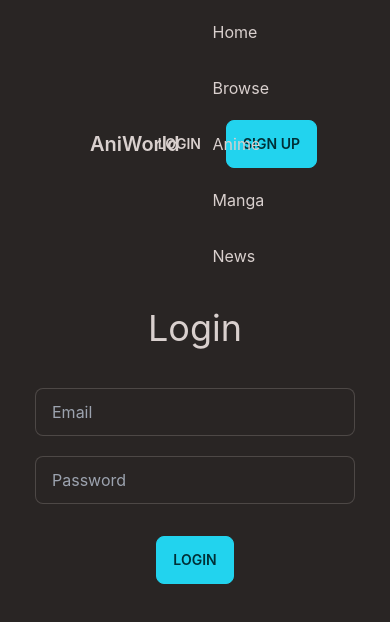
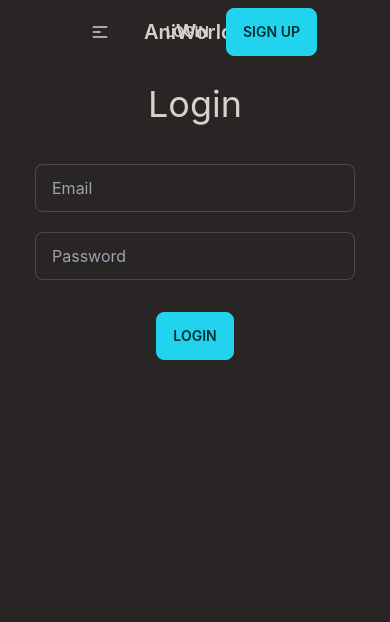
Before and after one commit to MrManilex/aniworld-front-end, a React (Create React App) app: page /login in a window 390 px wide. Shown: the top 622 px of the page. Built offline with nearby package versions, Linux system fonts and the light colour scheme.

Commit message:
refactor to make navbar mobile responsive

```diff
--- a/src/components/Navbar/Navbar.jsx
+++ b/src/components/Navbar/Navbar.jsx
@@ -6,7 +6,29 @@
     return (
         <div className="navbar bg-base-100 w-8/12 m-auto">
             <div className="navbar-start">
+                <div className="dropdown">
+                    <label tabIndex={0} className="btn btn-ghost lg:hidden">
+                        <svg xmlns="http://www.w3.org/2000/svg" className="h-5 w-5" fill="none" viewBox="0 0 24 24" stroke="currentColor"><path strokeLinecap="round" strokeLinejoin="round" strokeWidth="2" d="M4 6h16M4 12h8m-8 6h16" /></svg>
+                    </label>
+                    <ul tabIndex={0} className="menu menu-compact dropdown-content mt-3 p-2 shadow bg-base-100 rounded-box w-52">
+                        <li><Link to="/home">Home</Link></li>
+                        <li tabIndex={0}>
+                            <Link to='' className="justify-between">
+                                Search
+                                <svg className="fill-current" xmlns="http://www.w3.org/2000/svg" width="24" height="24" viewBox="0 0 24 24"><path d="M8.59,16.58L13.17,12L8.59,7.41L10,6L16,12L10,18L8.59,16.58Z" /></svg>
+                            </Link>
+                            <ul className="p-2">
+                                <li><Link to="/search/anime">Anime</Link></li>
+                                <li><Link to="/search/manga" style={{ pointerEvents: 'none' }}>Manga</Link></li>
+                            </ul>
+                        </li>
+                        <li><Link to="/browse" style={{ pointerEvents: 'none' }}>Browse</Link></li>
+                        <li><Link to="/news">News</Link></li>
+                    </ul>
+                </div>
                 <Link to="/home" className="btn btn-ghost normal-case text-xl">AniWorld</Link>
+            </div>
+            <div className='navbar-center hidden lg:flex'>
                 <ul className='menu menu-horizontal p-0 gap-2'>
                     <li><Link to="/home">Home</Link></li>
                     <li><Link to="/browse" style={{ pointerEvents: 'none' }}>Browse</Link></li>
@@ -15,7 +37,7 @@
                     <li><Link to="/news">News</Link></li>
                 </ul>
             </div>
-            <div className="flex-none gap-2 navbar-end">
+            <div className="navbar-end">
 
                 {user &&
                     <>
```
